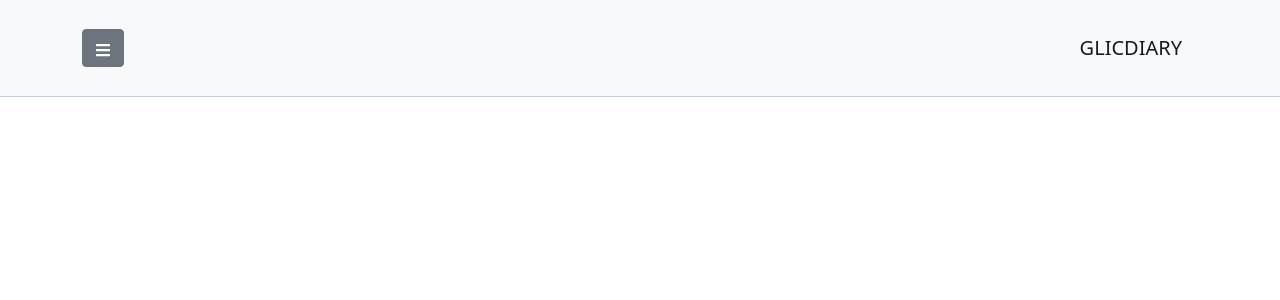
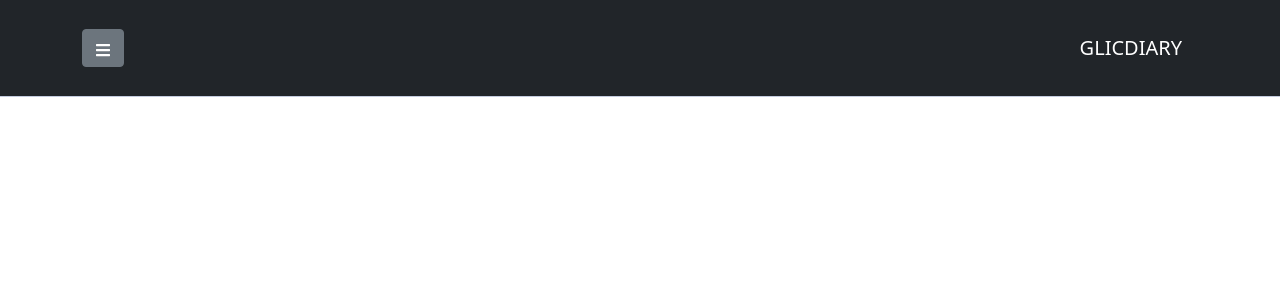
Before and after one commit to FrigoDev/Glicemiapp, a React (Create React App) app: page / in a window 1280 px wide. Shown: the top 300 px of the page. Built offline with nearby package versions, Linux system fonts and the light colour scheme.

Commit message:
Update Navbar.js

```diff
--- a/src/components/Navbar.js
+++ b/src/components/Navbar.js
@@ -7,12 +7,13 @@ import Sidebar from "./Sidebar";
 const NavBar = (props) => {
 
     return(
-        <Navbar bg="light" expand="lg">
-        <Container>
-        <Sidebar/>
-          <Navbar.Brand href="#home">GLICDIARY</Navbar.Brand>
-        </Container>
-      </Navbar>
+
+  <Navbar bg="dark" variant="dark">
+    <Container>
+    <Sidebar/>
+  <Navbar.Brand href="#home">GLICDIARY</Navbar.Brand>
+    </Container>
+  </Navbar>
 
 
 
```
